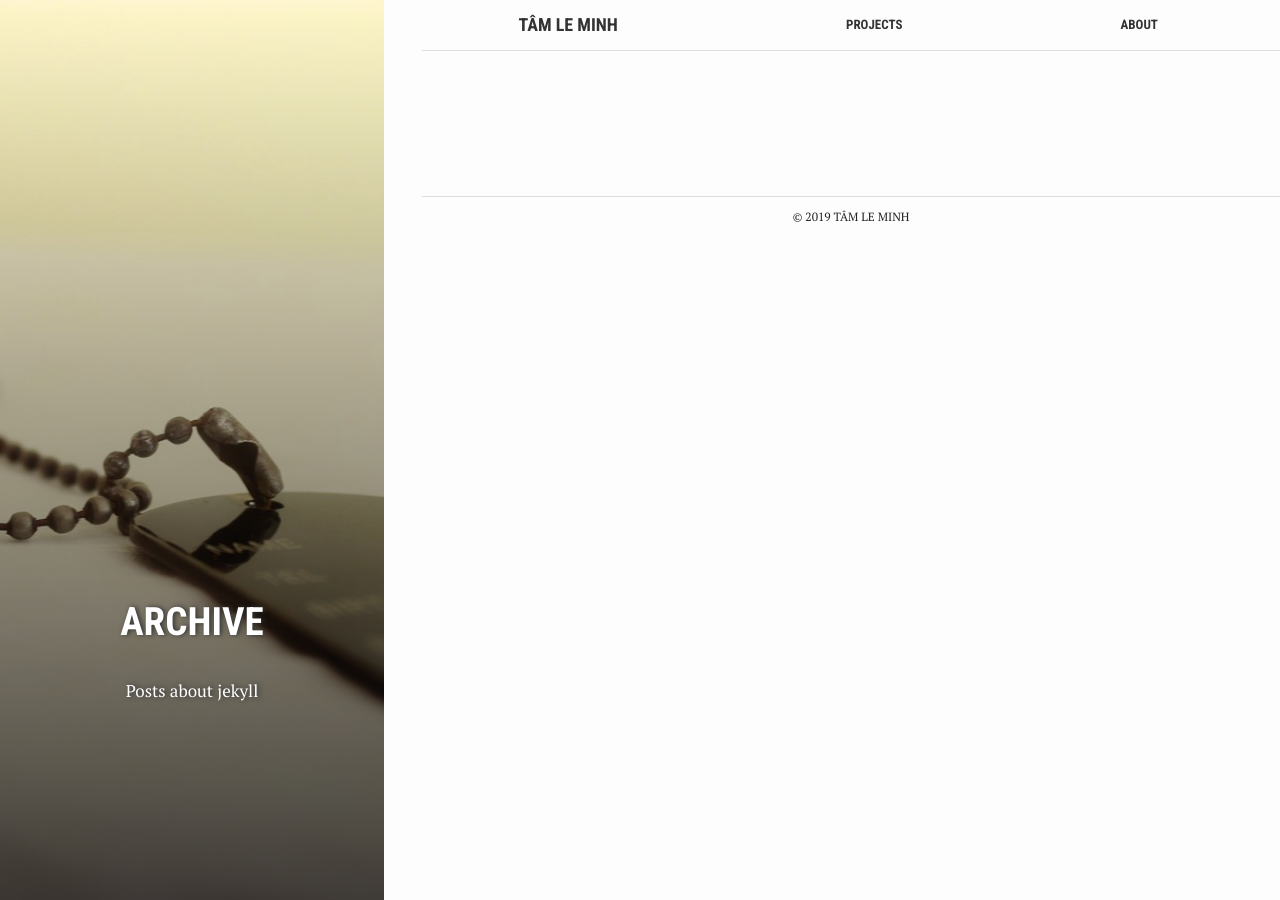
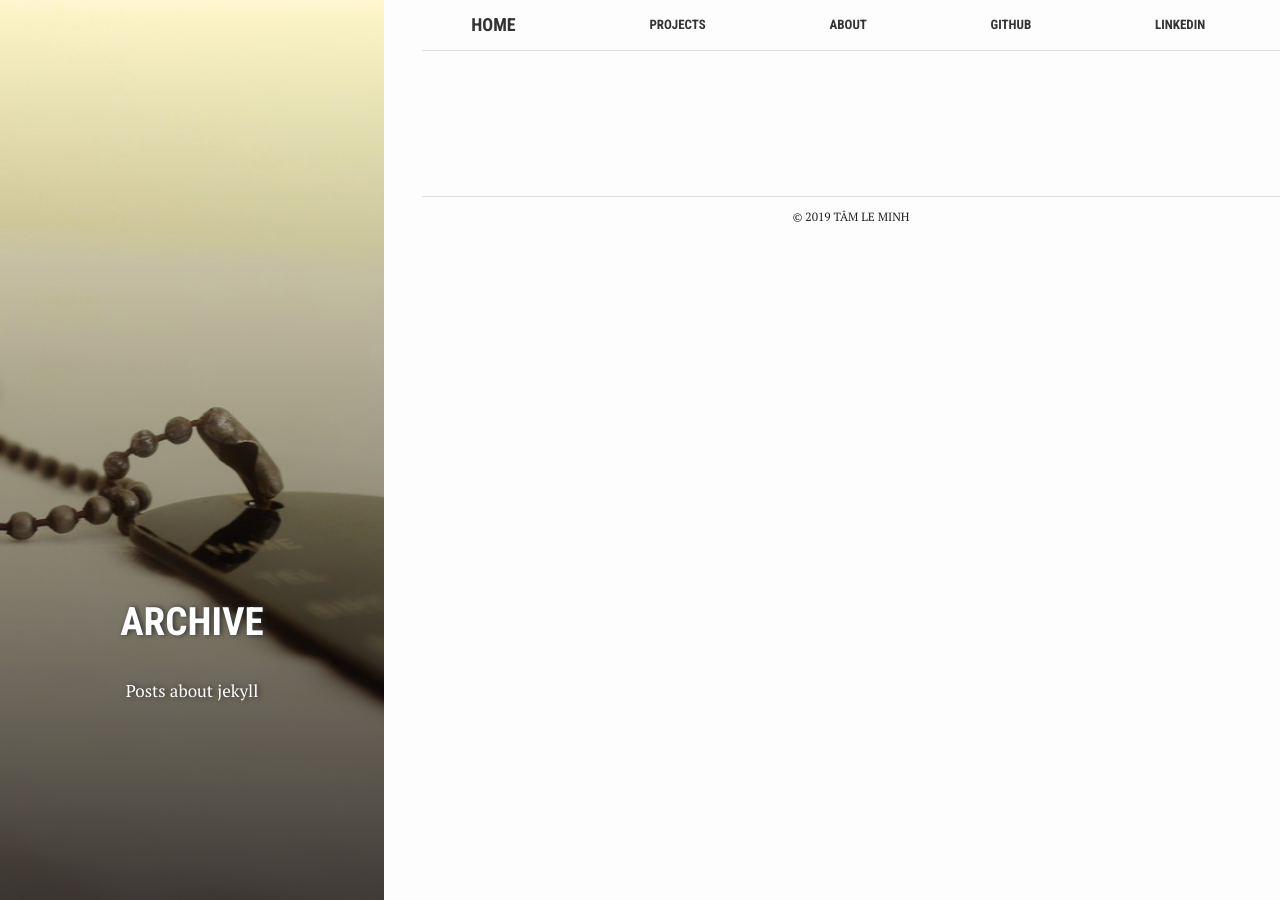
Before and after one commit to tam-leminh/tam-leminh.github.io_old, a Jekyll site: the page built from 3-archive.md, in a window 1280 px wide. Built offline with Jekyll 4.4.1, drawn with Linux system fonts in a browser that asks for light colours.

Commit message:
ADD git and linkedin in header

```diff
--- a/_includes/header.html
+++ b/_includes/header.html
@@ -4,7 +4,7 @@
 
   <nav class="center-wrapper nav-main">
 
-    <a class="blog-logo" href="{{ site.baseurl }}/">{{ site.title }}</a>
+    <a class="blog-logo" href="{{ site.baseurl }}/">Home</a>
 
     {% for my_page in site.pages %}
       {% if my_page.active %}
@@ -12,6 +12,9 @@
       {% endif %}
     {% endfor %}
 
+    <a target="_blank" href="https://github.com/tam-leminh">GitHub</a>
+    <a target="_blank" href="https://www.linkedin.com/in/tamleminh/">LinkedIn</a>
+
     <label for="menu-checkbox" class="toggle-button" data-open="☰" data-close="☰" onclick></label>
   </nav>
 
```
